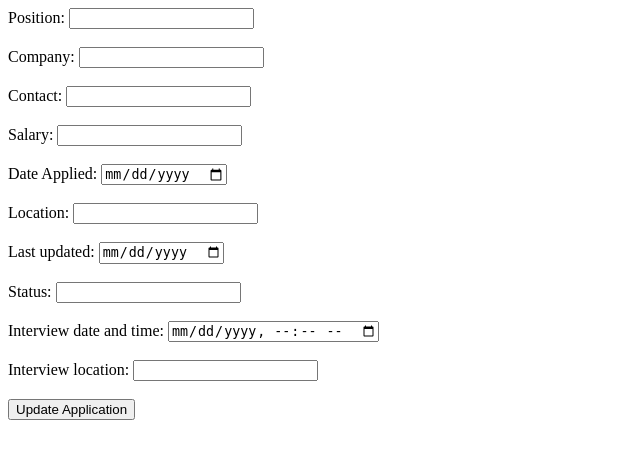
After one commit to keegantu/Job-Tracker, a Flask app: page /edit-application/1 in a window 1280 px wide. The commit adds this page. Shown: the top 459 px of the page, without its empty margins (0-640 px from the left). Run offline with Flask 3, Linux system fonts and the light colour scheme; data that the repository does not hold is empty; some libraries are stand-ins or nearby versions.

Commit message:
Added editing and deleting

```diff
--- a/app.py
+++ b/app.py
@@ -90,11 +90,103 @@ def submit():
 
 
 
+@app.route("/delete-application/<int:id>")
+def delete_application(id):
+    conn = None
+    cursor = None
+    try:
+        conn = psycopg2.connect(
+            dbname="job_tracker",
+            user="keegantu",
+            host="localhost",
+            port="5432"
+        )
+        cursor = conn.cursor()
+
+        delete_query = """
+        DELETE FROM application WHERE id = %s;
+        """
+        cursor.execute(delete_query, (id,))
+        conn.commit()
+        return redirect(url_for('apps'))
+    except Exception as error:
+        return f"Error: {error}"
+    finally:
+        if cursor:
+            cursor.close()
+        if conn:
+            conn.close()
+
+
+@app.route("/edit-application/<int:id>")
+def edit_app(id):
+    conn = None
+    cursor = None
+    try:
+        conn = psycopg2.connect(
+            dbname="job_tracker",
+            user="keegantu",
+            host="localhost",
+            port="5432"
+        )
+        cursor = conn.cursor()
+        cursor.execute("SELECT * FROM application WHERE id = %s", (id,))
+        app = cursor.fetchone()
+
+        return render_template("edit_application.html", application=app)
+    except Exception as error:
+        return f"Error: {error}"
+    finally:
+        if cursor:
+            cursor.close()
+        if conn:
+            conn.close()
+
+@app.route("/update-application/<int:id>", methods=["POST"])
+def update(id):
+    conn = None
+    cursor = None
+
+
+    try:
+        conn = psycopg2.connect(
+            dbname="job_tracker",
+            user="keegantu",
+            host="localhost",
+            port="5432"
+        )
+        position = request.form['position']
+        company = request.form['company']
+        contact = request.form['contact']
+        salary = request.form['salary']
+        date_applied = request.form['date_applied']
+        location = request.form['location']
+        last_updated = request.form['last_updated']
+        status = request.form['status']
+        interview_datetime = request.form['interview_datetime']
+        interview_location = request.form['interview_location']
+
+        cursor = conn.cursor()
+        update_query = """
+            UPDATE application
+            SET position=%s, company=%s, contact=%s, salary=%s, date_applied=%s, location=%s, last_updated=%s, status=%s, interview_datetime=%s, interview_location=%s
+            WHERE id=%s
+        """
+        cursor.execute(update_query, (position, company, contact, salary, date_applied, location, last_updated, status, interview_datetime, interview_location, id))
+        conn.commit()
+        return redirect(url_for('apps'))
+    except Exception as error:
+        return f"Error: {error}"
+    finally:
+        if cursor:
+            cursor.close()
+        if conn:
+            conn.close()
+
 
 @app.route("/")
-
 def home():
     return "Hello, World!"
 
 if __name__ == "__main__":
-    app.run(debug=True)
+    app.run(debug=True, port=5001)
--- a/templates/applications.html
+++ b/templates/applications.html
@@ -19,6 +19,7 @@
                 <th>status</th>
                 <th>interview_datetime</th>
                 <th>interview_location</th>
+                <th>actions</th>
             </tr>
         </thead>
         <tbody>
@@ -35,6 +36,11 @@
                 <td>{{ app[8] }}</td>
                 <td>{{ app[9] }}</td>
                 <td>{{ app[10] }}</td>
+                <td>
+                    <a href="/edit-application/{{app[0]}}">Edit</a>
+                    <a href="/delete-application/{{app[0]}}">Delete</a>
+                </td>
+
             </tr>
             {% endfor %}
         </tbody>
--- /dev/null
+++ b/templates/edit_application.html
@@ -0,0 +1,47 @@
+<!DOCTYPE html>
+<html>
+<head>
+    <meta charset="UTF-8">
+    <title>Edit Application</title>
+</head>
+<body>
+    <form action="/update-application/{{ application[0] }}" method="POST">
+
+    <label for="position">Position:</label>
+    <input type="text" id = "position" name="position" value="{{ application[1] }}"><br><br>
+
+
+    <label for="company">Company:</label>
+    <input type="text" id = "company" name="company" value="{{ application[2] }}"><br><br>
+
+    <label for="contact">Contact:</label>
+    <input type="text" id = "contact" name="contact" value="{{ application[3] }}"><br><br>
+
+    <label for="salary">Salary:</label>
+    <input type="number" id = "salary" name="salary" value="{{ application[4] }}"><br><br>
+
+    <label for="date_applied">Date Applied:</label>
+    <input type="date" id = "date_applied" name="date_applied" value="{{ application[5] }}"><br><br>
+
+    <label for="location">Location:</label>
+    <input type="text" id = "location" name="location" value="{{ application[6] }}"><br><br>
+
+    <label for="last_updated">Last updated:</label>
+    <input type="date" id = "last_updated" name="last_updated" value="{{ application[7] }}"><br><br>
+
+
+    <label for="status">Status:</label>
+    <input type="text" id = "status" name="status" value="{{ application[8] }}"><br><br>
+
+    <label for="interview_datetime">Interview date and time:</label>
+    <input type="datetime-local" id = "interview_datetime" name="interview_datetime" value="{{ application[9] }}"><br><br>
+
+    <label for="interview_location">Interview location:</label>
+    <input type="text" id = "interview_location" name="interview_location" value="{{ application[10] }}"><br><br>
+
+
+    <button type="submit">Update Application</button>
+
+    </form>
+</body>
+</html>
```
